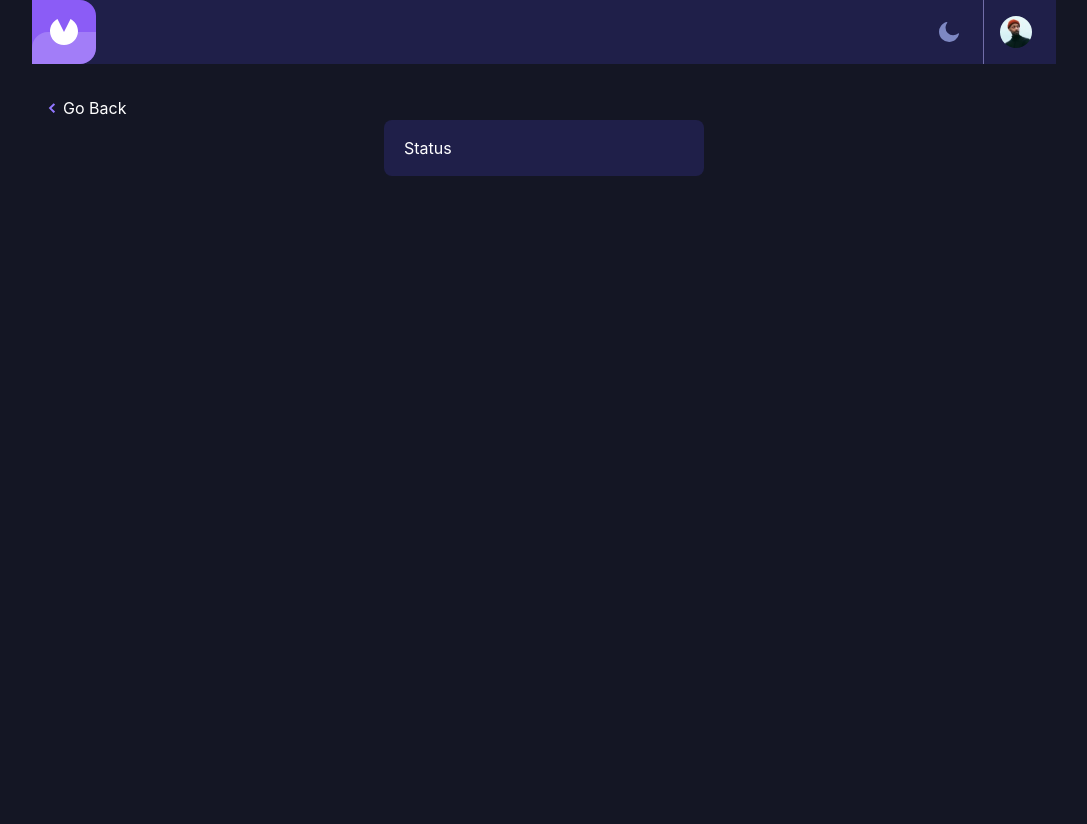
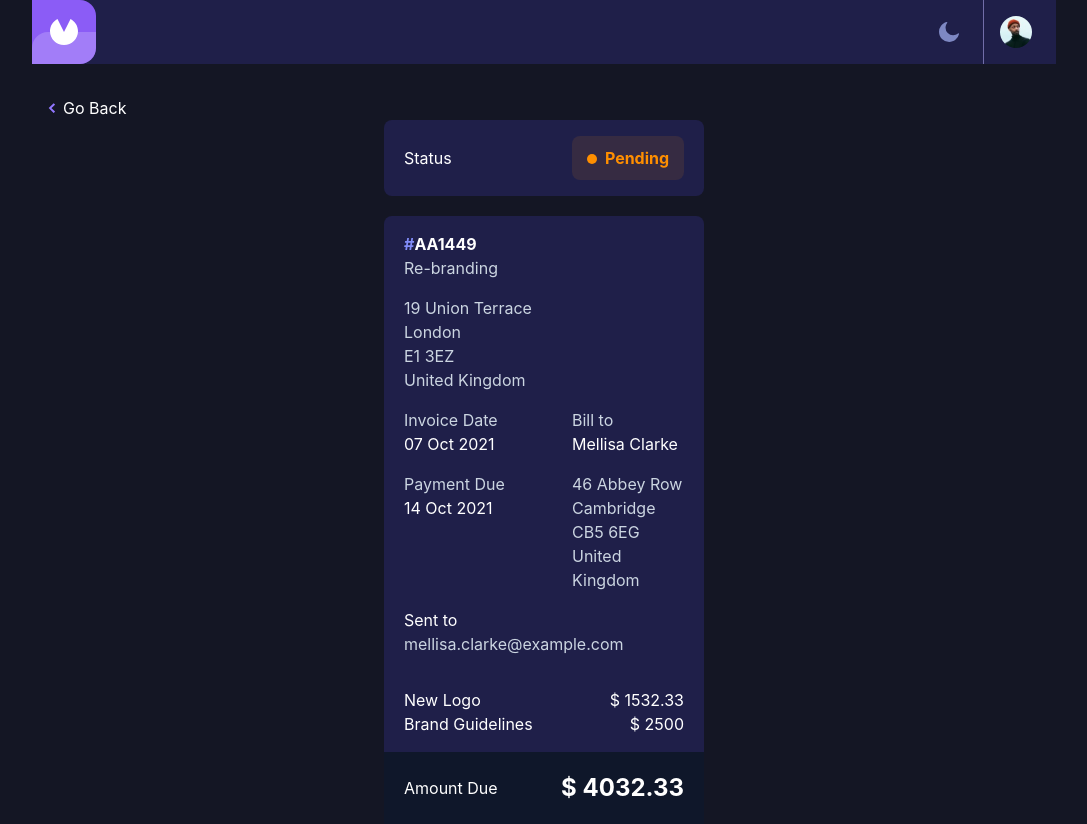
Before and after one commit to Dmitriy24S/invoice-react-app, a Next.js app: page /invoice/AA1449 in a window 1280 px wide. Shown: the whole page, without its empty margins (96-1183 px from the left). Before the commit the page ends 800 px from the top, so only its background shows below. Built offline with nearby package versions, Linux system fonts and the light colour scheme.

Commit message:
feat: :sparkles: add invoice info to each invoice page, add <a> to Link for accesebility

```diff
--- a/components/InvoiceList.tsx
+++ b/components/InvoiceList.tsx
@@ -156,6 +156,7 @@ const InvoiceList = ({ invoices }: any) => {
               scroll={false}
               key={item.id}
             >
+              <a>
                 <article className="item min-w-[18rem] w-full max-w-[20rem] bg-indigo-900 bg-opacity-40 p-4 px-5 rounded-lg cursor-pointer">
                   <div className="item-title flex justify-between">
                     <p className="font-bold">
@@ -187,6 +188,7 @@ const InvoiceList = ({ invoices }: any) => {
                     </div>
                   </div>
                 </article>
+              </a>
             </Link>
           ))}
         </div>
--- a/pages/invoice/[id].js
+++ b/pages/invoice/[id].js
@@ -1,6 +1,42 @@
+import dayjs from "dayjs";
 import Link from "next/link";
 import { useRouter } from "next/router";
 import React, { useEffect, useState } from "react";
+
+const PaidStatus = ({ status }) => {
+  // html circle/dot: &#x2022;
+  return (
+    <div className="bg-[#33d69f] bg-opacity-10 rounded-lg w-[7rem] capitalize text-center">
+      <p className="px-2 py-2.5 text-[#33d69f] font-bold">
+        <span className="circle h-2.5 w-2.5 bg-[#33d69f] inline-block rounded-full mr-2"></span>
+        {status}
+      </p>
+    </div>
+  );
+};
+const PendingStatus = ({ status }) => {
+  return (
+    <div className="bg-[#ff8f00] bg-opacity-10 rounded-lg w-[7rem] capitalize text-center">
+      <p className="px-2 py-2.5 text-[#ff8f00] font-bold">
+        <span className="circle h-2.5 w-2.5 bg-[#ff8f00] inline-block rounded-full mr-2"></span>
+        {status}
+      </p>
+    </div>
+  );
+};
+
+const DraftStatus = ({ status }) => {
+  return (
+    // light theme #373b53
+    // dark theme #dfe3fa
+    <div className="bg-[#dfe3fa] bg-opacity-10 rounded-lg w-[7rem] capitalize text-center">
+      <p className="px-2 py-2.5 text-[#dfe3fa] font-bold">
+        <span className="circle h-2.5 w-2.5 bg-[#dfe3fa] inline-block rounded-full mr-2"></span>
+        {status}
+      </p>
+    </div>
+  );
+};
 
 export default function Invoice({ invoices }) {
   const router = useRouter();
@@ -10,7 +46,6 @@ export default function Invoice({ invoices }) {
   useEffect(() => {
     setInvoiceId(router.query.id);
     setInvoiceInfo(invoices.find((invoice) => invoice.id === invoiceId));
-    // }, [router.query, invoices, invoiceId]);
   }, [invoiceId]);
 
   console.log(invoiceId);
@@ -19,14 +54,77 @@ export default function Invoice({ invoices }) {
   return (
     <main className="mt-8 px-4">
       <Link href="/" passHref={true} scroll={false}>
-        <span className="flex gap-2 items-center cursor-pointer">
-          <img src="/images/icon-arrow-left.svg" alt="" />
-          Go Back
-        </span>
+        <a>
+          <span className="flex gap-2 items-center cursor-pointer">
+            <img src="/images/icon-arrow-left.svg" alt="" />
+            Go Back
+          </span>
+        </a>
       </Link>
-      <section className="item min-w-[18rem] w-full max-w-[20rem] bg-indigo-900 bg-opacity-40 p-4 px-5 rounded-lg mx-auto">
-        <h4>Status</h4>
-        <p></p>
+      <section className="invoice min-w-[18rem] w-full max-w-[20rem] mx-auto flex flex-col gap-5">
+        <div className="payment-status-container flex items-center justify-between bg-indigo-900 bg-opacity-40 p-4 px-5 rounded-lg">
+          <h4>Status</h4>
+          <p className="invoice-payment-status ">
+            {invoiceInfo?.status === "paid" ? (
+              <PaidStatus status={invoiceInfo?.status} />
+            ) : invoiceInfo?.status === "pending" ? (
+              <PendingStatus status={invoiceInfo?.status} />
+            ) : (
+              <DraftStatus status={invoiceInfo?.status} />
+            )}
+          </p>
+        </div>
+        <div className="invoice-info grid grid-cols-2 gap-4 flex-col bg-indigo-900 bg-opacity-40 pt-4 rounded-lg">
+          <div className="invoice-id col-span-2 px-5">
+            <p className="font-bold">
+              <span className="text-indigo-400">#</span>
+              {invoiceInfo?.id}
+            </p>
+            <p className="text-slate-300">{invoiceInfo?.description}</p>
+          </div>
+          <address className="sender-adress not-italic col-span-2 text-slate-300 px-5">
+            <p>{invoiceInfo?.senderAddress.street}</p>
+            <p>{invoiceInfo?.senderAddress.city}</p>
+            <p>{invoiceInfo?.senderAddress.postCode}</p>
+            <p>{invoiceInfo?.senderAddress.country}</p>
+          </address>
+          <div className="dates flex flex-col gap-4 px-5">
+            <div className="invoice-date">
+              <p className="text-slate-300">Invoice Date</p>
+              <p> {dayjs(invoiceInfo?.createdAt).format("DD MMM YYYY")} </p>
+            </div>
+            <div className="invoice-payment-date">
+              <p className="text-slate-300">Payment Due</p>
+              <p> {dayjs(invoiceInfo?.paymentDue).format("DD MMM YYYY")} </p>
+            </div>
+          </div>
+          <div className="client-info flex flex-col px-5">
+            <p className="text-slate-300">Bill to</p>
+            <p>{invoiceInfo?.clientName}</p>
+            <address className="not-italic text-slate-300 mt-4">
+              <p> {invoiceInfo?.clientAddress.street} </p>
+              <p> {invoiceInfo?.clientAddress.city} </p>
+              <p> {invoiceInfo?.clientAddress.postCode} </p>
+              <p> {invoiceInfo?.clientAddress.country} </p>
+            </address>
+          </div>
+          <div className="client-email col-span-2 px-5">
+            <p>Sent to</p>
+            <p className="text-slate-300">{invoiceInfo?.clientEmail}</p>
+          </div>
+          <div className="invoice-items col-span-2 px-5 mt-4">
+            {invoiceInfo?.items.map((item) => (
+              <div className="invoice-item flex justify-between items-center">
+                <p>{item.name}</p>
+                <p>$ {item.price}</p>
+              </div>
+            ))}
+          </div>
+          <div className="invoice-total col-span-2 flex justify-between items-center bg-slate-900 p-5">
+            <p>Amount Due</p>
+            <span className="font-bold text-2xl">$ {invoiceInfo?.total}</span>
+          </div>
+        </div>
       </section>
     </main>
   );
```
Lines whose indentation alone changed are shown as unchanged.
